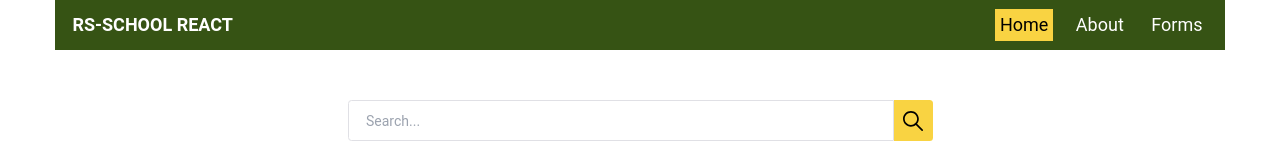
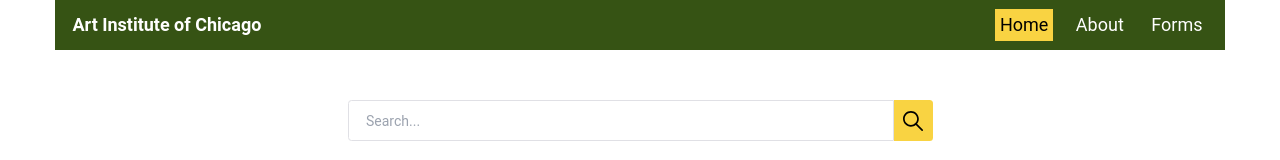
Before and after one commit to Oreada/react-rs-school, a React (Create React App) app in the folder react-components/: page / in a window 1280 px wide. Shown: the top 160 px of the page. Built offline with nearby package versions, Linux system fonts and the light colour scheme.

Commit message:
refactor: change the site name on the header

```diff
--- a/react-components/src/components/Navigation.tsx
+++ b/react-components/src/components/Navigation.tsx
@@ -8,7 +8,7 @@
         className="h-[50px] flex justify-between items-center px-5 bg-lime-900 text-white"
         data-testid="navigation"
       >
-        <span className="font-bold">RS-SCHOOL REACT</span>
+        <span className="font-bold">Art Institute of Chicago</span>
         <span className="flex gap-5">
           <NavLink to="/" className={({ isActive }) => (isActive ? 'link-active' : 'link')} end>
             Home
```
